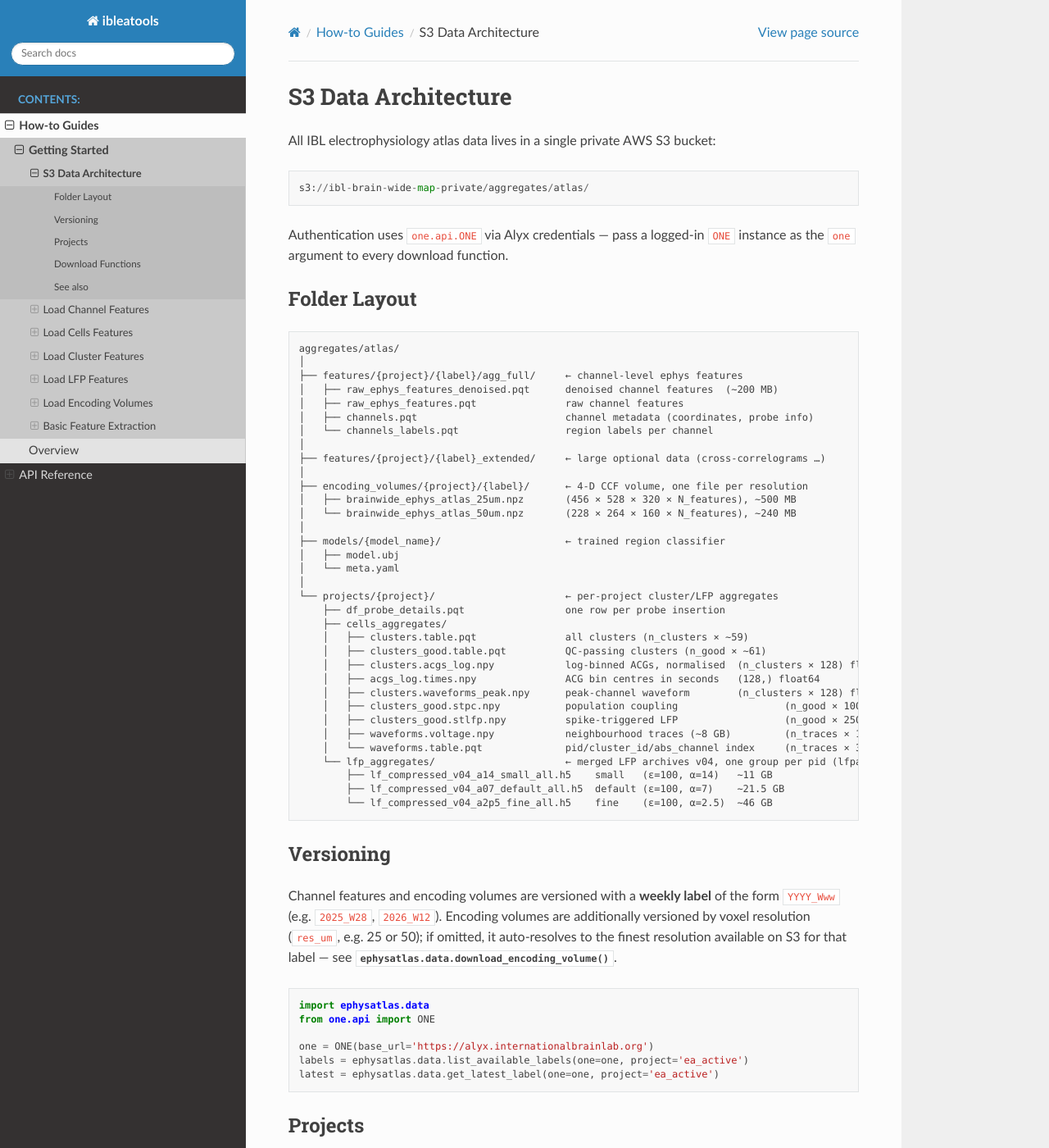
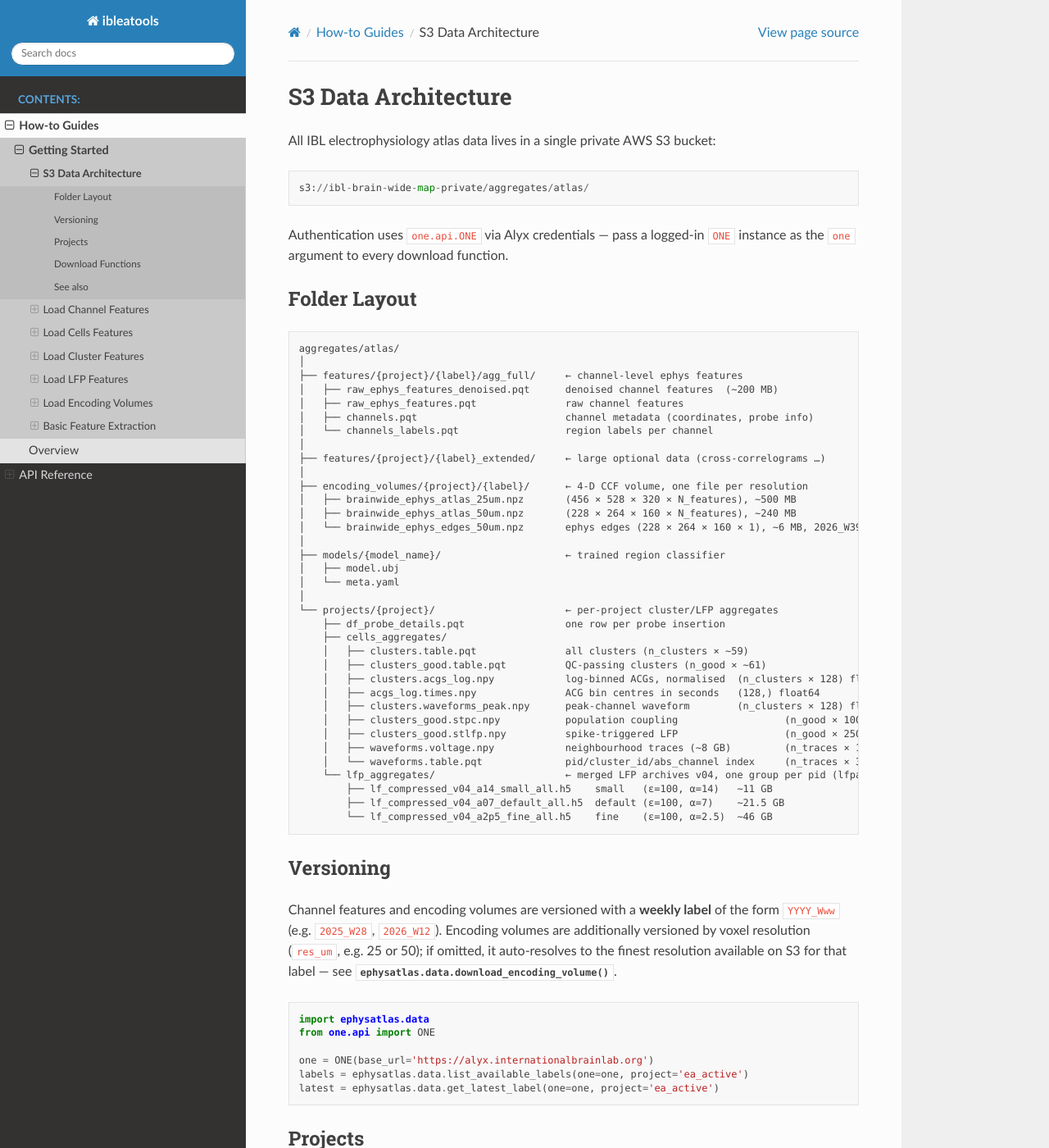
Before and after one commit to int-brain-lab/ibleatools, a Sphinx documentation site: the page built from docs/source/how-to/s3-architecture.rst, in a window 1280 px wide and 1400 px high. Shown: the whole window at 82% size. Built offline with Sphinx 7.4.7 and the Read the Docs theme 3.1.0, drawn with Linux system fonts in a browser that asks for light colours; some of the changed text lies outside the part shown.

```diff
--- a/docs/source/how-to/s3-architecture.rst
+++ b/docs/source/how-to/s3-architecture.rst
@@ -25,7 +25,8 @@
     │
     ├── encoding_volumes/{project}/{label}/      ← 4-D CCF volume, one file per resolution
     │   ├── brainwide_ephys_atlas_25um.npz       (456 × 528 × 320 × N_features), ~500 MB
-    │   └── brainwide_ephys_atlas_50um.npz       (228 × 264 × 160 × N_features), ~240 MB
+    │   ├── brainwide_ephys_atlas_50um.npz       (228 × 264 × 160 × N_features), ~240 MB
+    │   └── brainwide_ephys_edges_50um.npz       ephys edges (228 × 264 × 160 × 1), ~6 MB, 2026_W39 onwards
     │
     ├── models/{model_name}/                     ← trained region classifier
     │   ├── model.ubj
@@ -87,6 +88,8 @@
      - ``features/{project}/{label}/agg_full/``
    * - :func:`ephysatlas.data.download_encoding_volume`
      - ``encoding_volumes/{project}/{label}/``
+   * - :func:`ephysatlas.data.download_edges_volume`
+     - ``encoding_volumes/{project}/{label}/`` (``brainwide_ephys_edges_*``)
    * - :func:`ephysatlas.data.download_probe_details`
      - ``projects/{project}/df_probe_details.pqt``
    * - :func:`ephysatlas.data.download_cells_features`
```
Also changed, not shown: CHANGELOG.md (+7 -1 lines), 3 other files.
